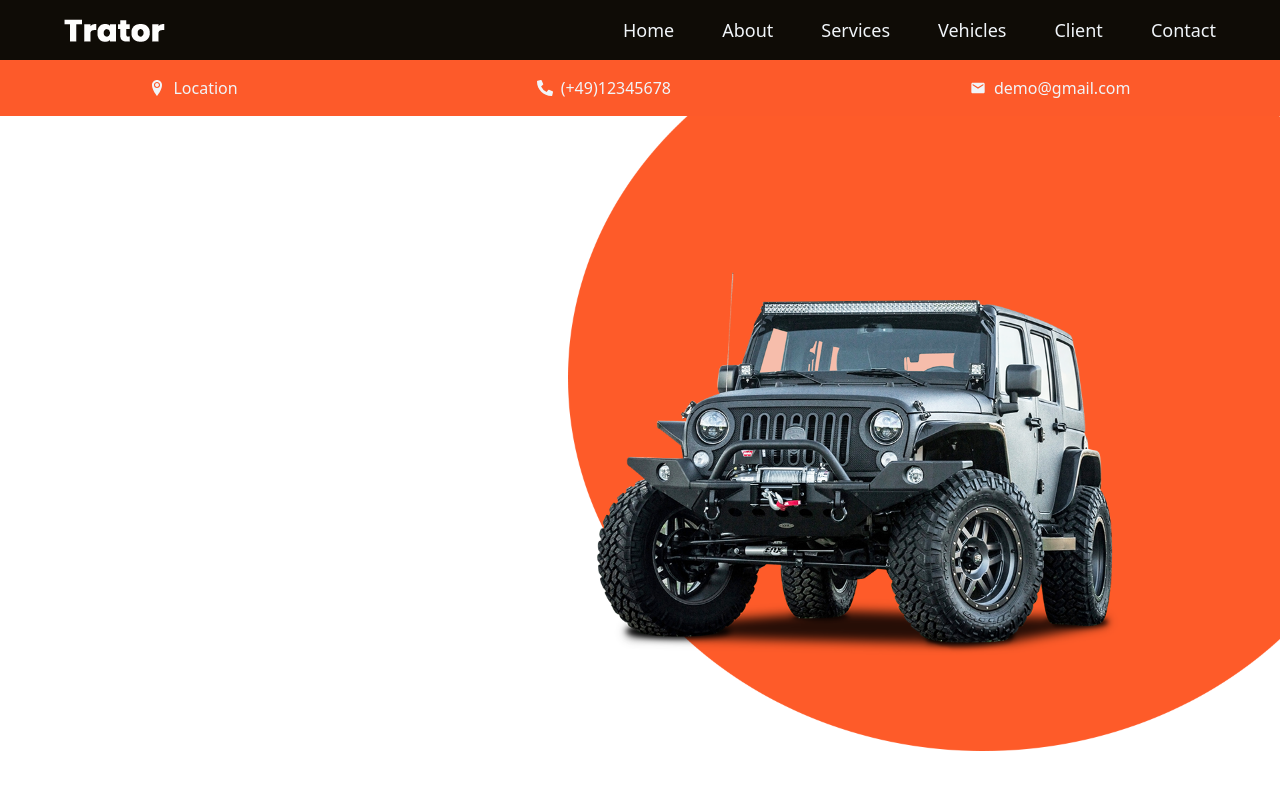
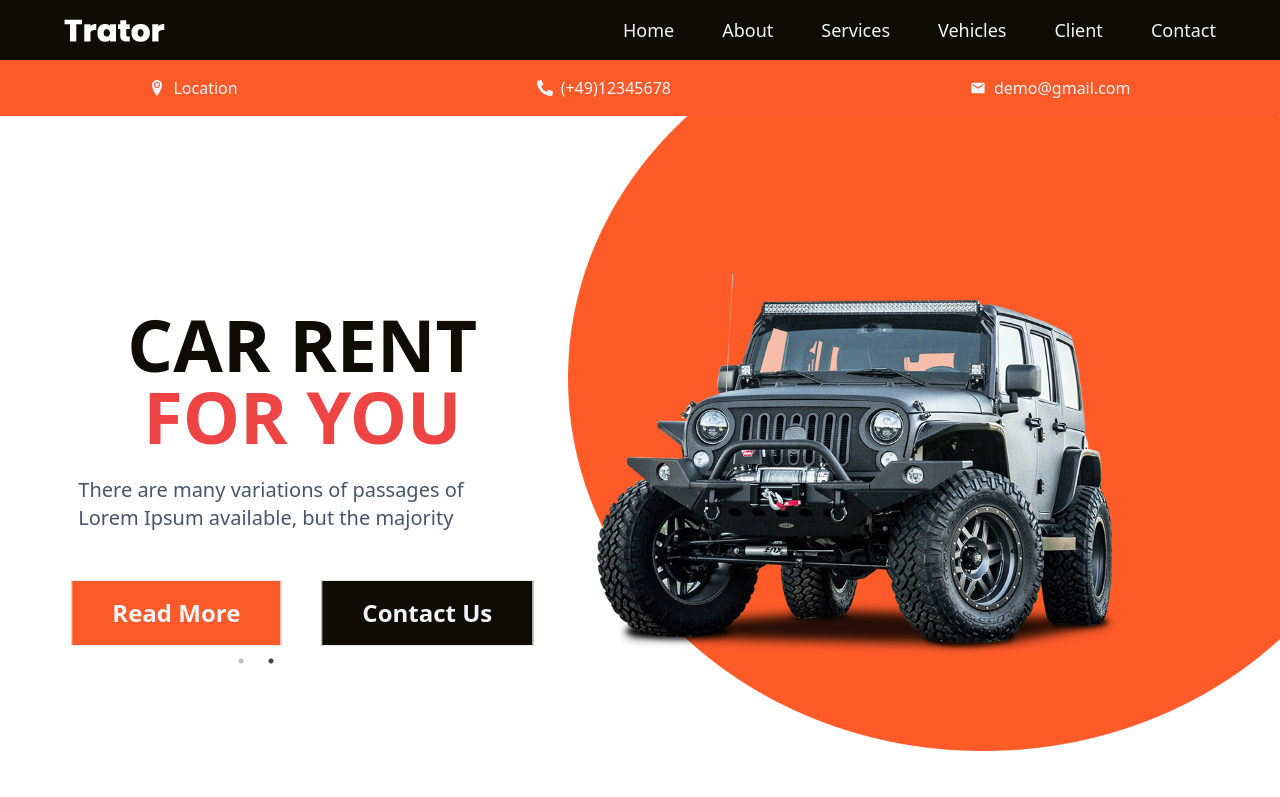
Before and after one commit to rizvan555/RENT-A-CAR, a Next.js app: page /Home in a window 1280 px wide. Shown: the top 797 px of the page. Built offline with nearby package versions, Linux system fonts and the light colour scheme.

Commit message:
created home page

```diff
--- a/package.json
+++ b/package.json
@@ -20,7 +20,9 @@
     "react": "18.2.0",
     "react-dom": "18.2.0",
     "react-icons": "^4.9.0",
+    "react-simple-typewriter": "^5.0.1",
     "react-slick": "^0.29.0",
+    "react-ts-typewriter": "^0.1.8-b",
     "slick-carousel": "^1.8.1",
     "tailwindcss": "3.3.2",
     "typescript": "5.1.3"
--- a/pages/Home.tsx
+++ b/pages/Home.tsx
@@ -13,7 +13,7 @@ function Home() {
   return (
     <div className="relative">
       <Header />
-      <main className="">
+      <main className="relative">
         <ul className="flex justify-around text-slate-100 py-4 bg-primary z-10 ">
           <li className="flex items-center gap-2">
             <ImLocation2 />
@@ -28,10 +28,12 @@ function Home() {
             demo@gmail.com
           </li>
         </ul>
-        <div className="z-0 relative">
-          <Image src={bannerBg} alt="bannerBg" className=" " />
+        <div className="z-0 absolute">
+          <Image src={bannerBg} alt="bannerBg" className="" />
         </div>
-        <Carousel />
+        <div className="relative top-48 right-96">
+          <Carousel />
+        </div>
       </main>
     </div>
   );
--- a/pages/components/Carousel.tsx
+++ b/pages/components/Carousel.tsx
@@ -26,7 +26,7 @@ function Carousel() {
 
   return (
     <Slider {...settings}>
-      <div className=" relative text-white z-30  flex flex-col items-start gap-y-20 w-[50vw]">
+      <div className="flex flex-col items-start text-white z-30  gap-y-20 w-[50vw]">
         <h1 className="flex flex-col text-center font-bold">
           <span className="text-dark text-7xl ">CAR RENT</span>
           <span className="text-red-500 text-7xl">FOR YOU</span>
```
Also changed, not shown: 1 other file (tests, documents, lock files or other folders).
